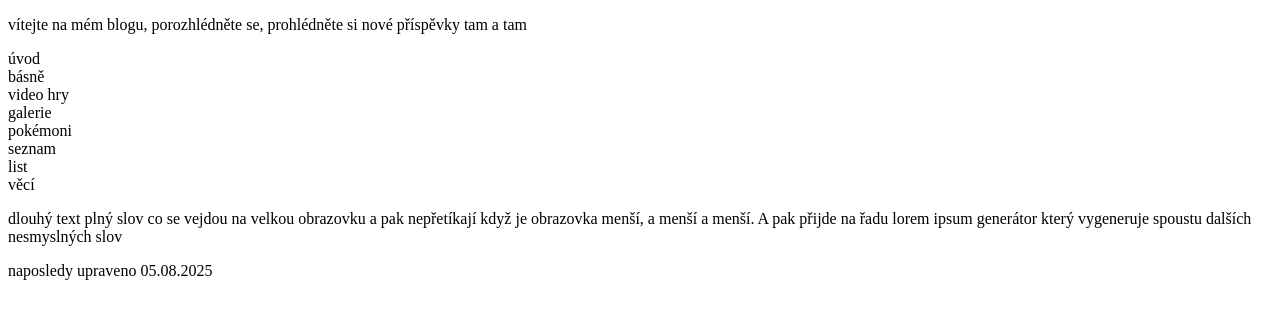
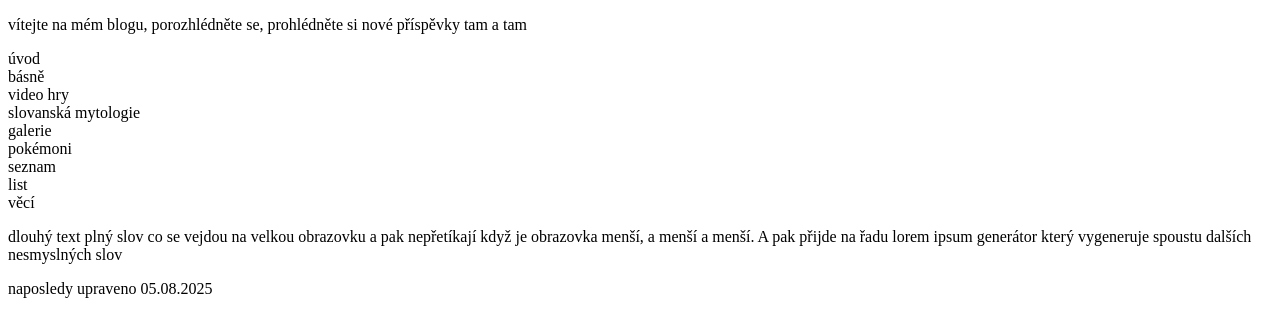
Before and after one commit to H4plo/Personal, a plain HTML site: page index.html in a window 1280 px wide. Drawn offline with Linux system fonts and the light colour scheme.

Commit message:
přidání sekcí
přidána slovanská mytologie

```diff
--- a/index.html
+++ b/index.html
@@ -9,8 +9,8 @@
   <link rel="icon" type="image/x-icon" href="favicon.ico">
   <link rel="stylesheet" href="styles.css">
   <meta charset="UTF-8" />
-  <meta name="keywords" content="poezie,video hry, pokémon"/> <!-- přidat tagy -->
-  <meta name="description" content="blog o hrách, poezii a jiných zájmech"/> <!-- upravit popis -->
+  <meta name="keywords" content="poezie,video hry, pokémon, slovan, slovanská mytologie"/> <!-- přidat tagy -->
+  <meta name="description" content="blog o hrách, poezii a slovanské slovesnosti"/> <!-- upravit popis -->
   <meta name="author" content="Haplo"/>
   <!-- <meta name="viewport" content="width=device-width, initial-scale=1.0"> -->
   <!-- později použít ASP ke spojení s MySQL databází -->
@@ -24,6 +24,7 @@
     <div class="nav-cell">úvod</div>
     <div class="nav-cell">básně</div>
     <div class="nav-cell">video hry</div>
+    <div class="nav-cell">slovanská mytologie</div>
     <div class="nav-cell">galerie</div>
     <div class="nav-cell">pokémoni</div>
   </nav>
@@ -44,8 +45,3 @@
   </footer>
 </body>
 </html>
-<!--
-    <button type="button">lišta</button>
-    <button type="button">nabídky</button>
-    <button type="button">rozcestník</button>
--->
```
